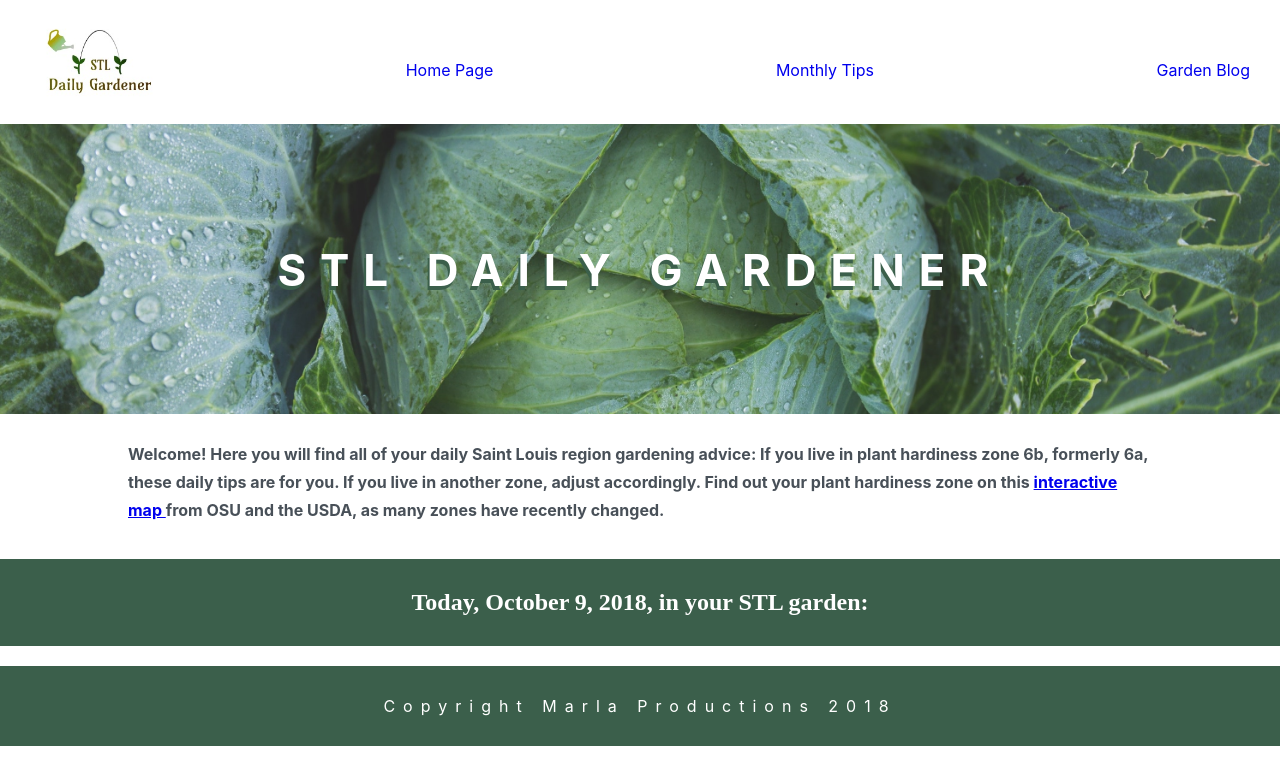
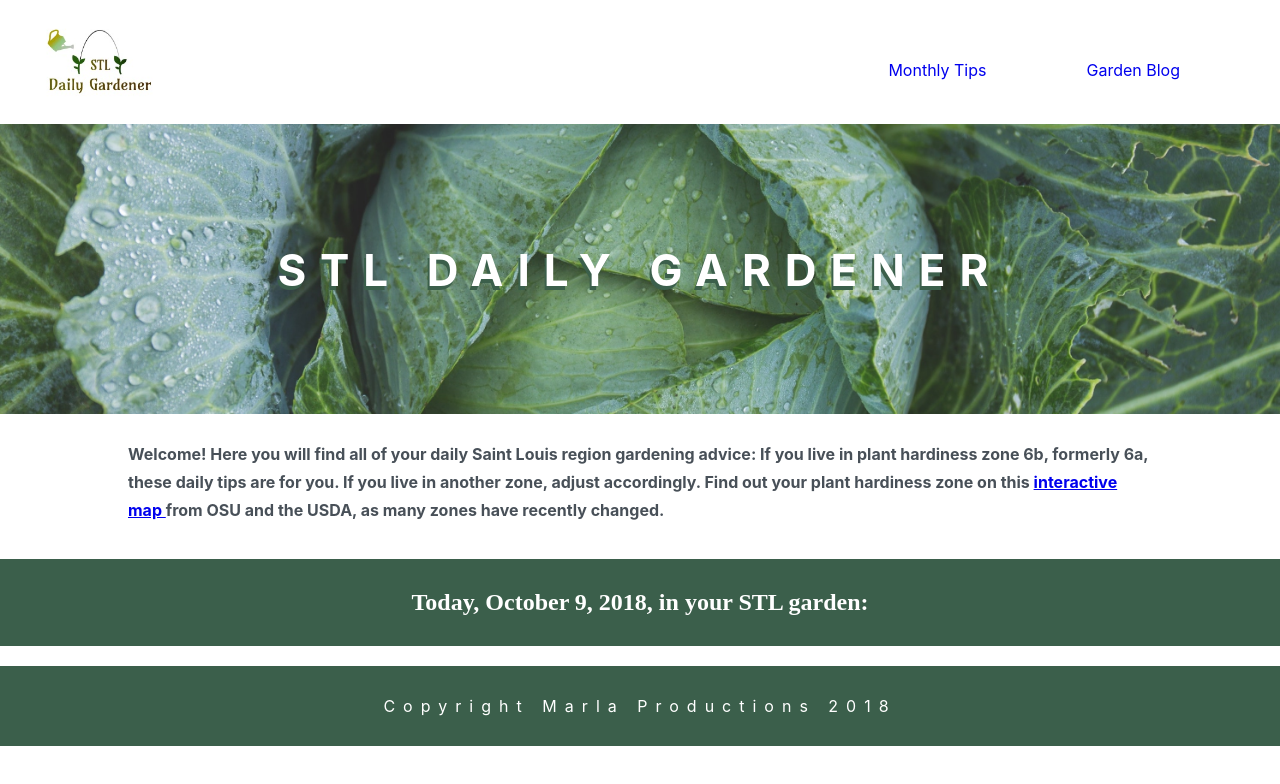
Before and after one commit to mbraden9418/stlgardener, an Angular app: page /home in a window 1280 px wide. Shown: the top 784 px of the page. Built offline with nearby package versions, Linux system fonts and the light colour scheme.

Commit message:
change logo

```diff
--- a/src/app/app.component.css
+++ b/src/app/app.component.css
@@ -27,16 +27,17 @@ nav {
   padding: 0px;
   margin: 0px;
   width: 100%;
-
+  display: flex;
+  flex-wrap: wrap;
+  justify-content: flex-end;
+  flex-direction: row;
 }
 
 
-nav ul{
+nav ul {
   display: flex;
   flex-wrap: wrap;
-  align-items: flex-end;
   flex-direction: row;
-  justify-content: space-between;
   list-style: none;
   margin: 0px;
   padding-top: 60px;
@@ -45,7 +46,7 @@ nav ul{
 nav li a {
   font-size: 16px;
   text-decoration: none;
-  padding-right: 30px;
+  padding-right: 100px;
 }
 
 nav li a:hover {
--- a/src/app/app.component.html
+++ b/src/app/app.component.html
@@ -10,17 +10,17 @@
 
 <header class=topPage>
   <div class=pageLogoWrapper>
-    <img src="./assets/images/gardenlogo.jpg" alt="STL Daily Gardener logo" class=pageLogo>
+      <a routerLink="/home"><img src="./assets/images/gardenlogo.jpg" alt="STL Daily Gardener logo" class=pageLogo></a>
   </div>
   <nav>
     <div class="nav-wrapper">
       <ul>
         <li>
-          <a routerLink="/home">Home Page</a></li>
+          <a routerLink="/monthlytips">Monthly Tips</a>
+        </li>
         <li>
-          <a routerLink="/monthlytips">Monthly Tips</a></li>
-        <li>
-          <a routerLink="/blog">Garden Blog</a></li>
+          <a routerLink="/blog">Garden Blog</a>
+        </li>
       </ul>
     </div>
   </nav>
```
